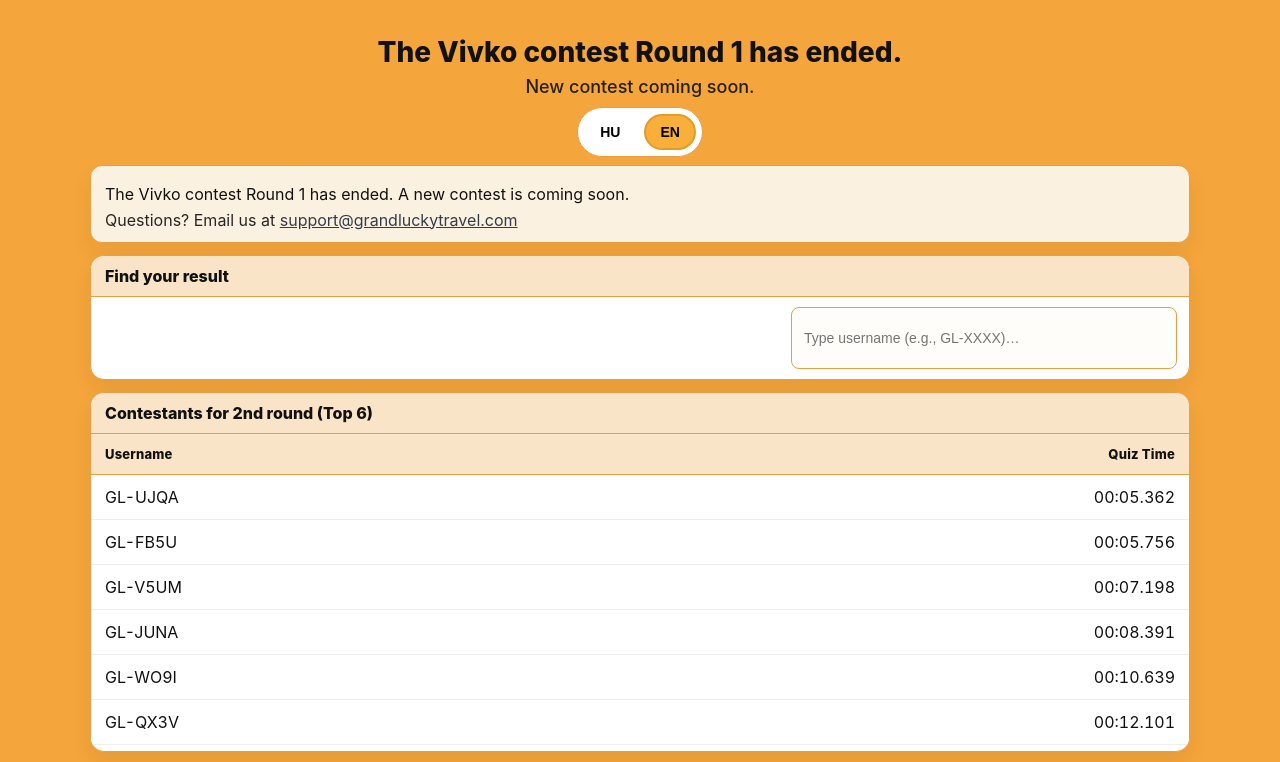
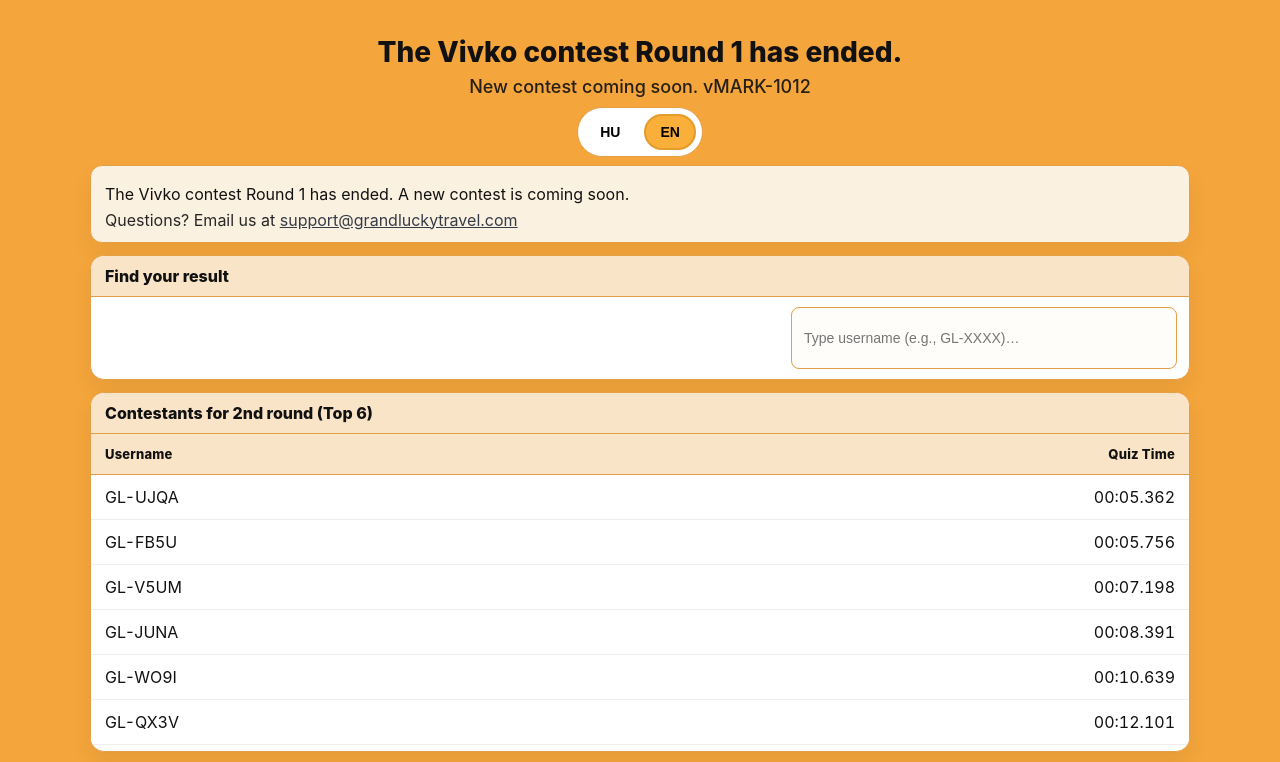
Before and after one commit to Runnerrander/grandlucky-quiz, a Next.js app: page / in a window 1280 px wide. Shown: the top 762 px of the page. Built offline with nearby package versions, Linux system fonts and the light colour scheme.

Commit message:
chore(results): add vMARK-1012 to hero subtitle

```diff
--- a/pages/index.js
+++ b/pages/index.js
@@ -55,7 +55,7 @@ const OTHERS = [
 const STR = {
   en: {
     heroTitle: "The Vivko contest Round 1 has ended.",
-    heroSub: "New contest coming soon.",
+   heroSub: "New contest coming soon. vMARK-1012",
     infoP: "The Vivko contest Round 1 has ended. A new contest is coming soon.",
     contact: "Questions? Email us at",
     find: "Find your result",
```
